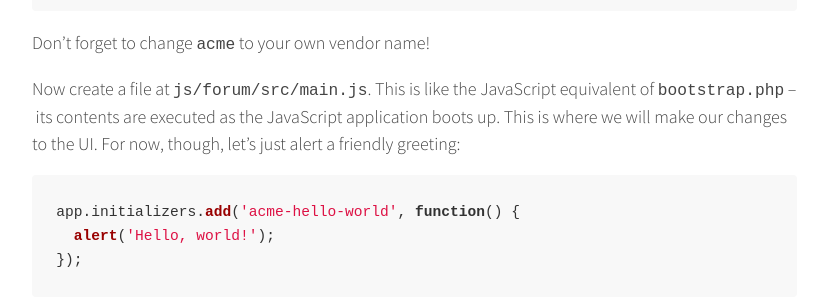
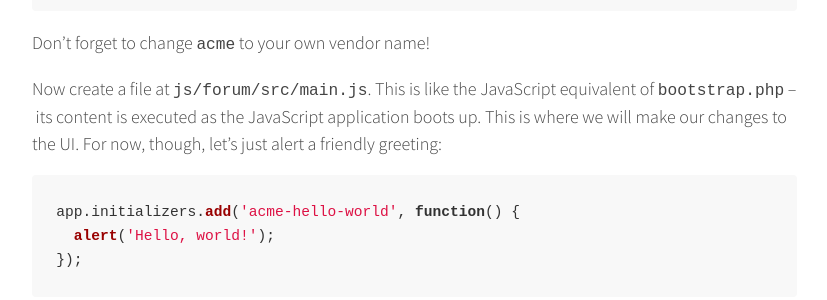
Before and after one commit to flarum/flarum.github.io, a Jekyll site: the page built from _docs/extend/start.md, in a window 1280 px wide and 900 px high, scrolled down 5578 px. Shown: the part 183-483 px from the top of the window, without its empty margins (363-1190 px from the left). Built offline with Jekyll 4.4.1, drawn with Linux system fonts in a browser that asks for light colours; nearby versions of some CDN libraries; comment, search, counter and statistics services are not loaded.

Commit message:
Singular, not plural

````diff
--- a/_docs/extend/start.md
+++ b/_docs/extend/start.md
@@ -176,7 +176,7 @@ flarum({
 
 Don't forget to change `acme` to your own vendor name!
 
-Now create a file at `js/forum/src/main.js`. This is like the JavaScript equivalent of `bootstrap.php` – its contents are executed as the JavaScript application boots up. This is where we will make our changes to the UI. For now, though, let's just alert a friendly greeting:
+Now create a file at `js/forum/src/main.js`. This is like the JavaScript equivalent of `bootstrap.php` – its content is executed as the JavaScript application boots up. This is where we will make our changes to the UI. For now, though, let's just alert a friendly greeting:
 
 ```js
 app.initializers.add('acme-hello-world', function() {
````
